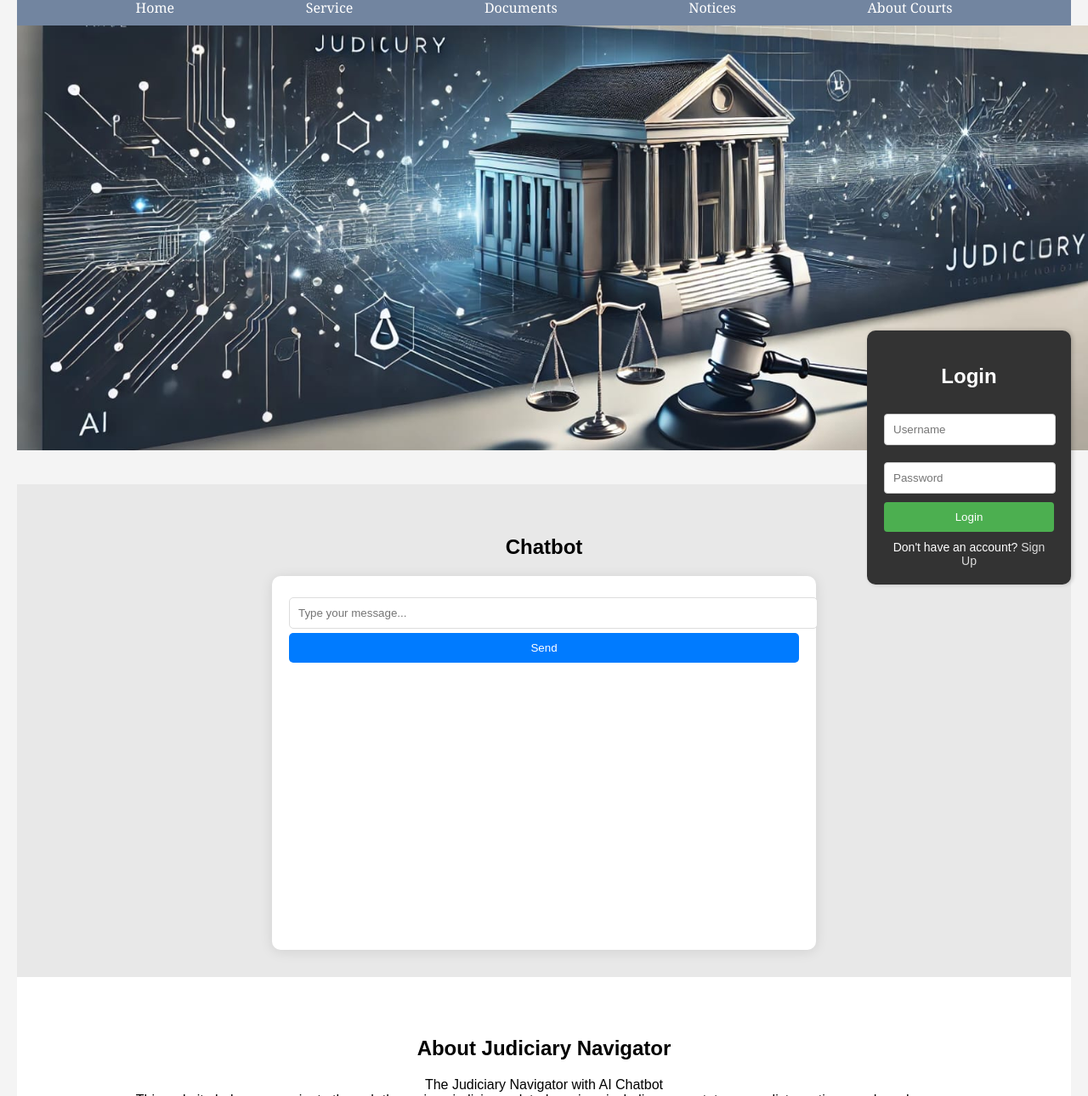
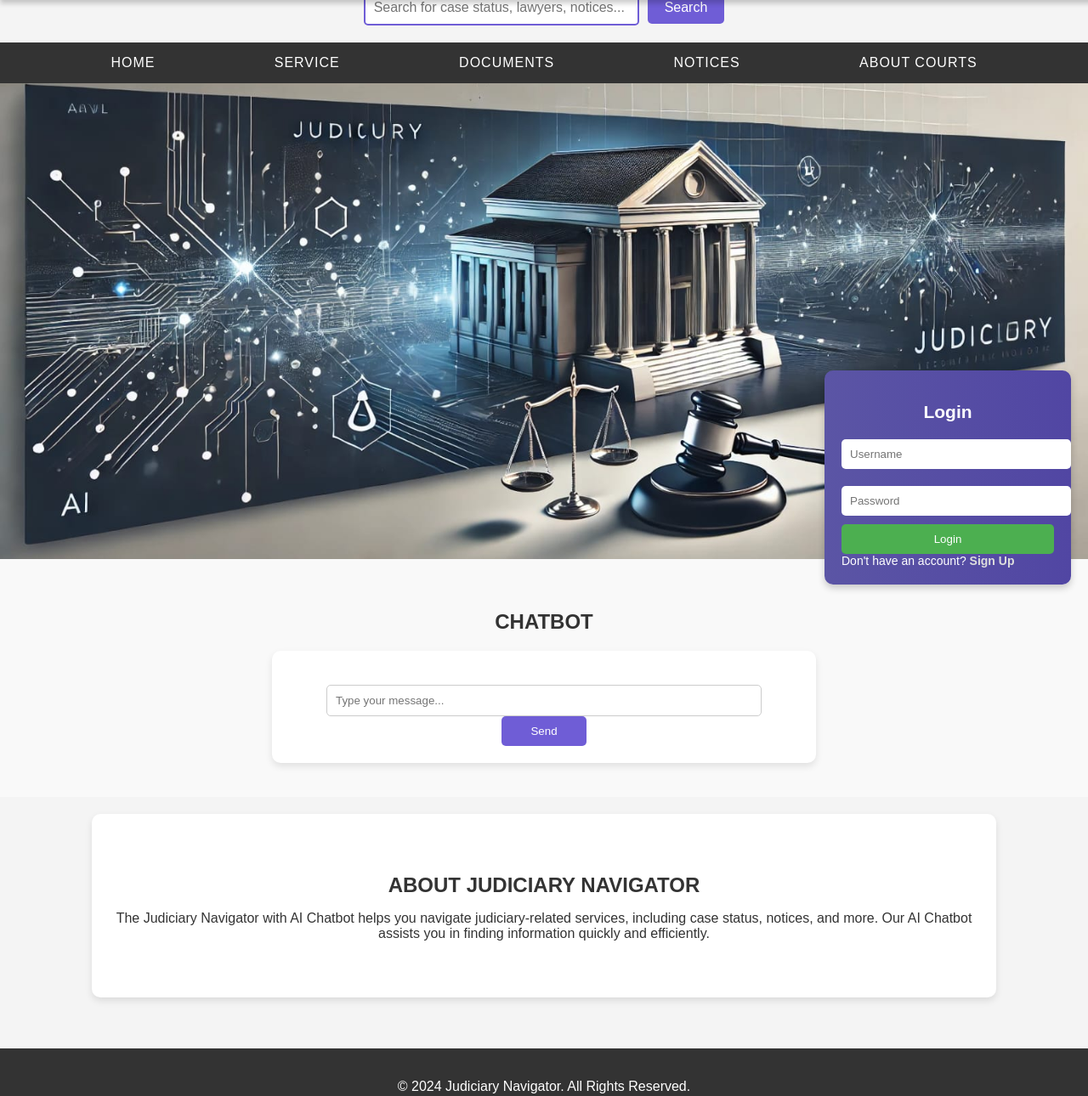
Before and after one commit to AdityAV42/Judiciary_Navigator_With_AI_Chatbot, a plain HTML site: page index.html in a window 1280 px wide. Shown: the part 92-1382 px from the top of the page at 85% size. Drawn offline with Linux system fonts and the light colour scheme.

Commit message:
commit 1

```diff
--- a/index.html
+++ b/index.html
@@ -9,12 +9,21 @@
 </head>
 
 <body>
+    <!-- Fixed Website Heading -->
     <div class="website-heading">
         <h1> Judiciary Navigator </h1>
     </div>
 
+    <!-- Search Bar -->
+    <div class="search-bar">
+        <input type="text" placeholder="Search for case status, lawyers, notices..." id="search-input">
+        <button onclick="performSearch()">Search</button>
+    </div>
+
+    <!-- Main Content Section -->
     <div class="main-content">
         <div class="right-content">
+            <!-- Navigation Bar -->
             <nav>
                 <div class="dropdown">
                     <a href="#">Home</a>
@@ -52,12 +61,11 @@
                         <a href="#contact-us">Contact Us</a>
                     </div>
                 </div>
-
             </nav>
 
             <!-- Hero Image Section -->
             <section class="hero-image" id="home">
-                <!-- Court Image as the hero image, spans half of screen height -->
+                <!-- Court Image as the hero image -->
             </section>
 
             <!-- AI Chatbot Section -->
@@ -75,9 +83,11 @@
             <!-- About Section -->
             <section class="about" id="about-courts">
                 <h2>About Judiciary Navigator</h2>
-                <p>The Judiciary Navigator with AI Chatbot <br> This website helps you navigate through the various judiciary-related services including case status, case lists, notices, and much more. <br> Our AI Chatbot can assist you in finding the information you need quickly and efficiently.</p>
+                <p>
+                    The Judiciary Navigator with AI Chatbot helps you navigate judiciary-related services, including
+                    case status, notices, and more. Our AI Chatbot assists you in finding information quickly and efficiently.
+                </p>
             </section>
-
         </div>
     </div>
 
@@ -90,9 +100,27 @@
         <span>Don't have an account? <a href="#">Sign Up</a></span>
     </div>
 
-
+    <!-- Footer Section -->
+    <footer>
+        <p>&copy; 2024 Judiciary Navigator. All Rights Reserved.</p>
+        <p>
+            <a href="#">Privacy Policy</a> | <a href="#">Terms of Service</a> | <a href="#contact-us">Contact Us</a>
+        </p>
+    </footer>
 
     <script>
+        // Perform Search
+        function performSearch() {
+            const query = document.getElementById('search-input').value;
+            if (query) {
+                alert(`Search for: ${query}`);
+                // Add your search logic here
+            } else {
+                alert('Please enter a search term.');
+            }
+        }
+
+        // Chatbot Functionality
         const messagesDiv = document.getElementById("messages");
 
         function addMessage(content, role) {
@@ -126,7 +154,6 @@
             }
         }
     </script>
-
 </body>
 
 </html>
--- a/styles.css
+++ b/styles.css
@@ -3,8 +3,9 @@ body,
 html {
     margin: 0;
     padding: 0;
-  font-family: Arial, sans-serif;
+    font-family: 'Poppins', sans-serif;
     background-color: #f4f4f4;
+    color: #333;
     display: flex;
     flex-direction: column;
 }
@@ -15,147 +16,193 @@ html {
     top: 0;
     left: 0;
     width: 100%;
-  background-color: #630606;
-  font-family: "Times New Roman", Times, serif;
+    background: linear-gradient(90deg, #5b55a5, #6f5dd6);
     font-size: 27px;
     color: white;
-  padding: 10px 20px;
+    padding: 15px 20px;
     text-align: center;
     z-index: 100;
+    box-shadow: 0px 4px 6px rgba(0, 0, 0, 0.2);
 }
 
 .website-heading h1 {
     margin: 0;
+    text-transform: uppercase;
+    letter-spacing: 2px;
 }
 
-/* Main content section (spaced from heading) */
-.main-content {
-  margin-top: 60px;
+/* Search Bar */
+.search-bar {
+    margin: 80px auto 20px;
     display: flex;
-  flex: 1;
+    justify-content: center;
+    align-items: center;
+    gap: 10px;
 }
 
-/* Right-side Main Content */
-.right-content {
-  margin-left: 0;
-  width: 100vw;
-  padding: 20px;
-  overflow: auto;
+.search-bar input {
+    width: 300px;
+    padding: 10px;
+    border: 2px solid #6f5dd6;
+    border-radius: 5px;
+    font-size: 16px;
+}
+
+.search-bar button {
+    padding: 10px 20px;
+    background: #6f5dd6;
+    color: white;
+    border: none;
+    border-radius: 5px;
+    cursor: pointer;
+    font-size: 16px;
+    transition: background 0.3s ease;
+}
+
+.search-bar button:hover {
+    background: #5146a3;
 }
 
 /* Navbar styling */
 nav {
-  background-color: #02265889;
+    background: #333;
     color: white;
-  padding: 10px 0;
+    padding: 15px 0;
     display: flex;
     justify-content: space-evenly;
     text-align: justify;
-  font-family: Georgia, "Times New Roman", Times, serif;
+    font-size: 16px;
+    text-transform: uppercase;
+    letter-spacing: 1px;
+    position: sticky;
+    top: 0;
+    z-index: 10;
 }
 
 nav a {
     color: white;
     text-decoration: none;
-  margin: 0 15px;
-  font-size: 16px;
+    padding: 5px 10px;
+    transition: background 0.3s ease, color 0.3s ease;
+}
+
+nav a:hover {
+    background: #5146a3;
+    color: #f4f4f4;
+    border-radius: 4px;
 }
 
 /* Dropdown Styling */
 .dropdown {
     position: relative;
-  display: inline-block;
 }
 
 .dropdown-content {
     display: none;
     position: absolute;
-  background-color: #333;
+    background: white;
     min-width: 160px;
-  z-index: 1;
-  box-shadow: 0px 8px 16px rgba(0, 0, 0, 0.2);
+    box-shadow: 0 4px 8px rgba(0, 0, 0, 0.1);
+    z-index: 10;
+    border-radius: 4px;
 }
 
 .dropdown-content a {
-  color: white;
-  padding: 12px 16px;
+    color: #333;
+    padding: 10px;
     text-decoration: none;
     display: block;
+    font-size: 14px;
+    transition: background 0.3s ease;
 }
 
 .dropdown-content a:hover {
-  background-color: #575757;
+    background: #f4f4f4;
 }
 
 .dropdown:hover .dropdown-content {
     display: block;
 }
 
-/* Hero Image section */
+/* Hero Image Section */
 .hero-image {
     width: 100vw;
-  height: 60vh;
-  background-image: url("judiciary_image_hero.jpeg");
-  /* Replace with your image */
-  background-size: cover;
-  background-position: center;
-  margin-bottom: 40px;
-  padding: 10px;
+    height: 70vh;
+    background: url("judiciary_image_hero.jpeg") no-repeat center center/cover;
+    display: flex;
+    align-items: center;
+    justify-content: center;
+    color: white;
+    text-shadow: 0 2px 8px rgba(0, 0, 0, 0.8);
+    font-size: 2rem;
+    font-weight: bold;
 }
 
-/* Chatbot Section */
+/* AI Chatbot Section */
 .chatbot {
-  padding: 40px;
-  background-color: #e8e8e8;
+    padding: 40px 20px;
+    background: #f9f9f9;
     text-align: center;
-  height: 500px;
 }
 
 .chatbot h2 {
     margin-bottom: 20px;
+    color: #333;
+    text-transform: uppercase;
 }
 
 .chat-container {
-  background-color: white;
-  width: 80%;
+    background: white;
     max-width: 600px;
     margin: 0 auto;
     padding: 20px;
     border-radius: 10px;
-  box-shadow: 0 2px 15px rgba(0, 0, 0, 0.1);
-  height: 400px;
+    box-shadow: 0 4px 8px rgba(0, 0, 0, 0.1);
+}
+
+.chat-container .messages {
+    max-height: 300px;
+    overflow-y: auto;
+    margin-bottom: 20px;
 }
 
 .chat-container input {
-  width: 100%;
+    width: calc(100% - 110px);
     padding: 10px;
-  margin: 5px 0;
-  border: 1px solid #ddd;
+    border: 1px solid #ccc;
     border-radius: 5px;
 }
-.chat-container .input-container{
 
-}
 .chat-container button {
-  width: 100%;
+    width: 100px;
     padding: 10px;
-  background-color: #007bff;
+    background: #6f5dd6;
     color: white;
     border: none;
     border-radius: 5px;
     cursor: pointer;
+    transition: background 0.3s ease;
 }
 
 .chat-container button:hover {
-  background-color: #0056b3;
+    background: #5146a3;
 }
 
 /* About Section */
 .about {
-  padding: 50px;
-  background-color: #fff;
+    padding: 50px 20px;
+    background: white;
     text-align: center;
-  margin-bottom: 40px;
+    margin: 20px auto;
+    max-width: 80%;
+    border-radius: 10px;
+    box-shadow: 0 4px 8px rgba(0, 0, 0, 0.1);
+}
+
+.about h2 {
+    color: #333;
+    text-transform: uppercase;
+    margin-bottom: 15px;
 }
 
 /* Bottom Right Login Section */
@@ -163,66 +210,89 @@ nav a {
     position: fixed;
     right: 20px;
     bottom: 20px;
-  width: 200px;
-  background-color: #333;
+    width: 250px;
+    background: linear-gradient(90deg, #5b55a5, #5146a3);
     color: white;
     padding: 20px;
-  box-shadow: 2px 0 5px rgba(0, 0, 0, 0.2);
+    box-shadow: 0 4px 8px rgba(0, 0, 0, 0.2);
     border-radius: 10px;
+    font-size: 14px;
 }
 
 .auth-section h2 {
     text-align: center;
-  margin-bottom: 20px;
+    margin-bottom: 10px;
 }
 
 .auth-section input {
-  width: 90%;
+    width: 100%;
     padding: 10px;
     margin: 10px 0;
-  border: 1px solid #ccc;
-  border-radius: 4px;
+    border: none;
+    border-radius: 5px;
 }
 
 .auth-section button {
     width: 100%;
     padding: 10px;
-  background-color: #4caf50;
+    background: #4caf50;
     color: white;
     border: none;
-  border-radius: 4px;
+    border-radius: 5px;
     cursor: pointer;
+    transition: background 0.3s ease;
 }
 
 .auth-section button:hover {
-  background-color: #45a049;
-}
-
-.auth-section span {
-  display: block;
-  text-align: center;
-  margin-top: 10px;
-  font-size: 14px;
+    background: #45a049;
 }
 
 .auth-section a {
     color: #ddd;
     text-decoration: none;
+    font-weight: bold;
+}
+
+.auth-section a:hover {
+    color: white;
+}
+
+/* Footer Styling */
+footer {
+    background: #333;
+    color: white;
+    text-align: center;
+    padding: 20px;
+    margin-top: 40px;
+}
+
+footer a {
+    color: #ddd;
+    text-decoration: none;
+}
+
+footer a:hover {
+    color: white;
 }
 
 /* Responsive Design */
 @media (max-width: 768px) {
-  .auth-section {
+    .search-bar input {
         width: 200px;
-    right: 10px;
-    bottom: 10px;
     }
 
     .hero-image {
-    height: 40vh;
+        height: 50vh;
+        font-size: 1.5rem;
     }
 
-  .chat-container {
+    .auth-section {
         width: 90%;
+        right: 5%;
+        bottom: 5%;
+    }
+
+    nav {
+        font-size: 14px;
     }
 }
```
Lines whose indentation alone changed are shown as unchanged.
